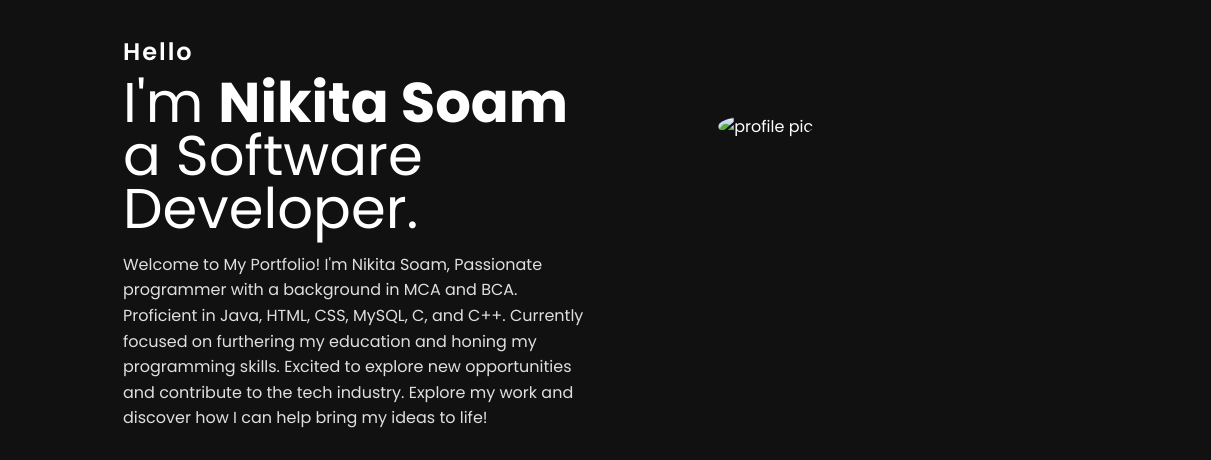
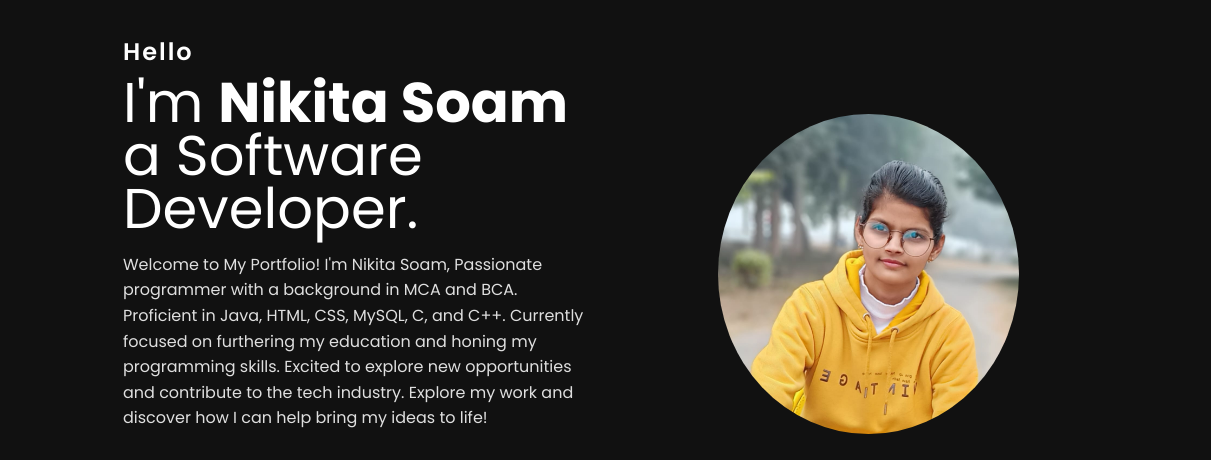
Before and after one commit to Nikitasoam7/Portfolio, a plain HTML site: page index.html in a window 1280 px wide. Shown: the part 166-626 px from the top of the page, 69-1280 px from the left. Drawn offline with Linux system fonts and the light colour scheme; files whose address does not match are found by name.

Commit message:
Update index.html

```diff
--- a/index.html
+++ b/index.html
@@ -62,7 +62,7 @@
           </div>
         </div>
         <div class="image">
-          <img src="./images/image.jpg" alt="profile pic" />
+          <img src="./image.jpg" alt="profile pic" />
         </div>
       </div>
     </section>
```
